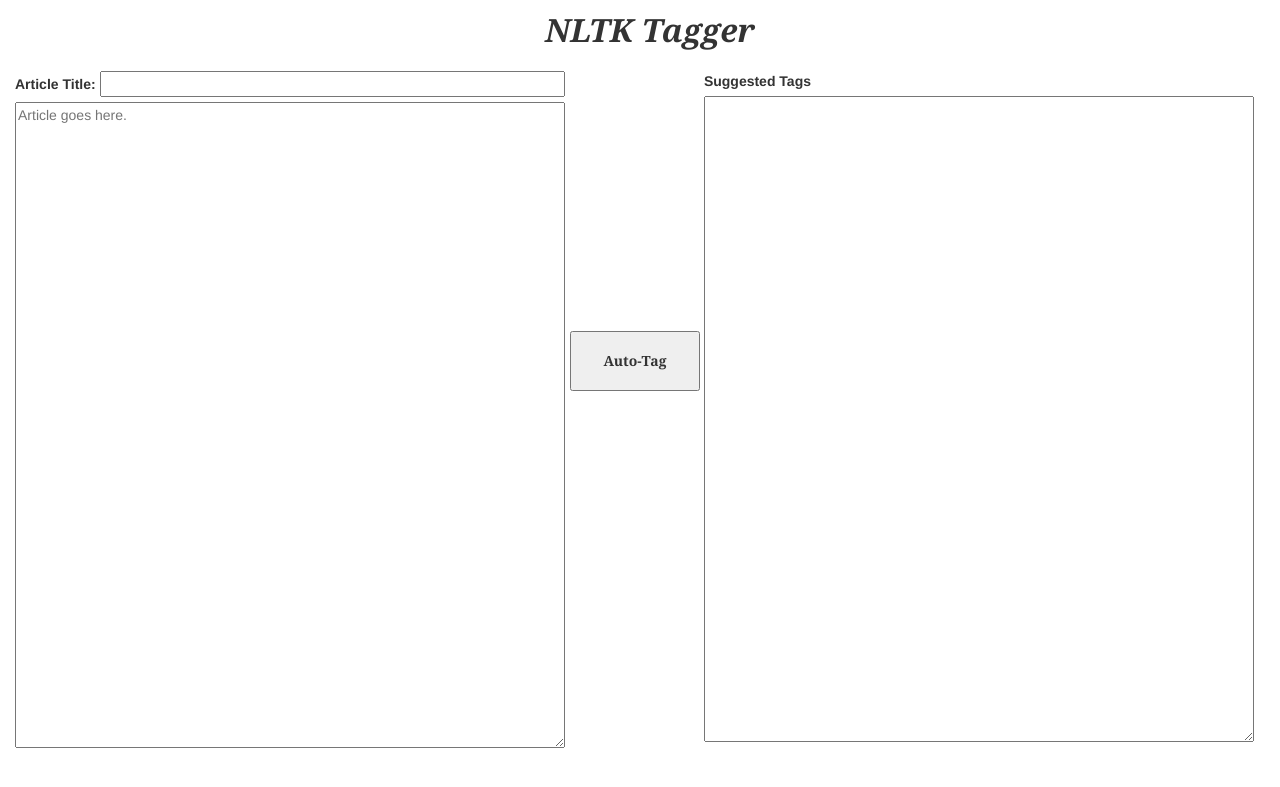
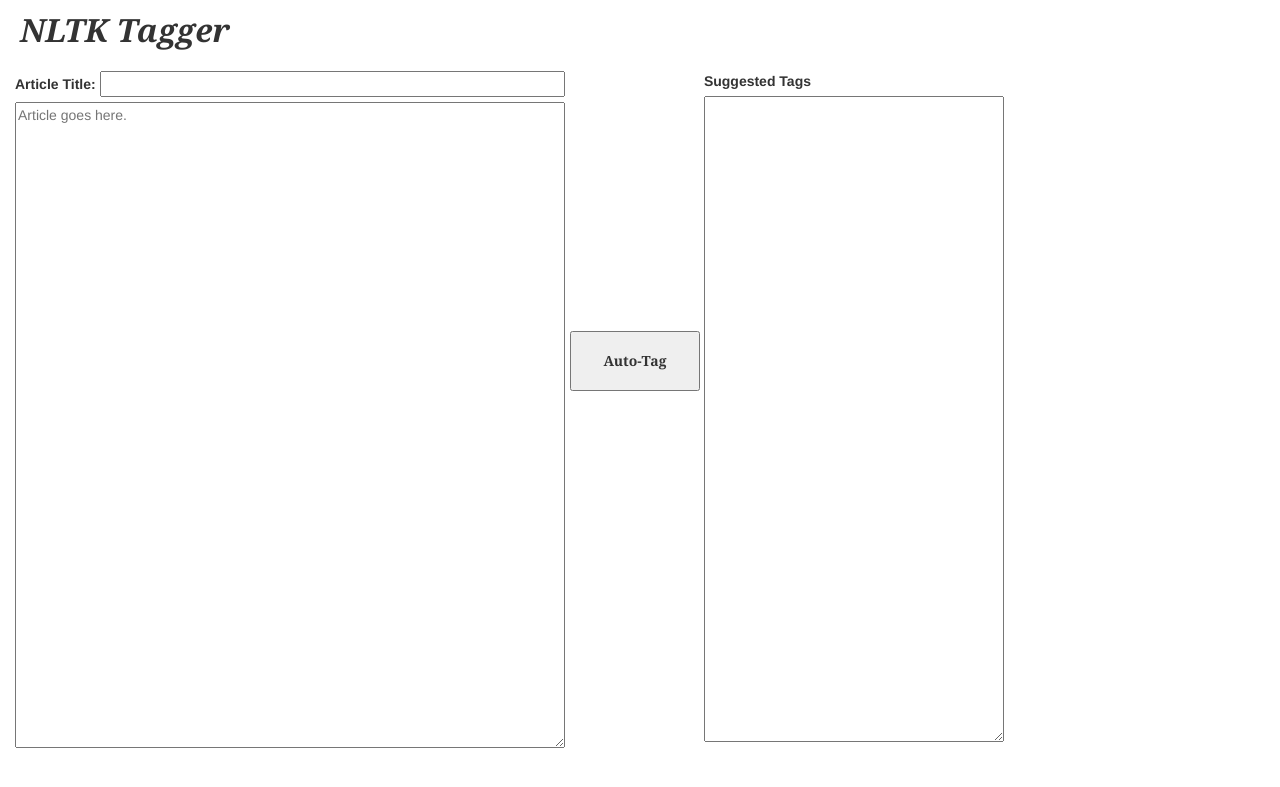
Before and after one commit to coreybobco/nltk_article_tagger, a Flask app: page / in a window 1280 px wide; the page is wider, and only the part inside the window is pictured. Shown: the top 787 px of that part. Run offline with Flask 2, Linux system fonts and the light colour scheme; some libraries are stand-ins or nearby versions.

Commit message:
finished and stabilized app, first pass

```diff
--- a/static/index.css
+++ b/static/index.css
@@ -4,9 +4,9 @@
   #input_container {float:left; margin-bottom:10px; }
   #input_container { margin-bottom:10px; }
   textarea { display: inline-block; vertical-align: middle; width:550px }
-  #header { width: 1280px; margin-bottom: 20px;}
+  #header { width: 980px; margin-bottom: 20px;}
   #wordcount { width:50px; margin-bottom: 8px; }
-  #title { font: bold italic 32px Georgia, serif; margin: 8px 0px 0px -10px; text-align: center; }
+  #title { font: bold italic 32px Georgia, serif; margin: 8px 0px 0px 5px;}
   .subtitle { font: italic 15px Georgia, serif;}
   #attribution { float:right; clear:right; margin: -10px 36px 15px 0px }
   .divider { font: bold 14px/30px Georgia, sans; text-align: center; vertical-align: top; margin-top:160px; margin-left:5px; }
--- a/templates/index.html
+++ b/templates/index.html
@@ -11,14 +11,14 @@
   <div id="body_container">
     <div id="input_container">
         <label>Article Title: <input id="article_title" style="width:465px;"/></label><br>
-        <textarea id="article" cols=42 rows=32 placeholder="Article goes here."></textarea>
+        <textarea id="article" cols=78 rows=32 placeholder="Article goes here."></textarea>
     </div>
     <div id="divider" class="divider">
       <button>Auto-Tag</button><br>
     </div>
     <div id="output_container">
         <label>Suggested Tags</label><br>
-        <textarea id="suggested_tags" cols=78 rows=32 id=input placeholder=""></textarea>
+        <textarea id="suggested_tags" cols=78 rows=32 id=input style="width:300px;" placeholder=""></textarea>
     </div>
   </div>
   </div>
```
